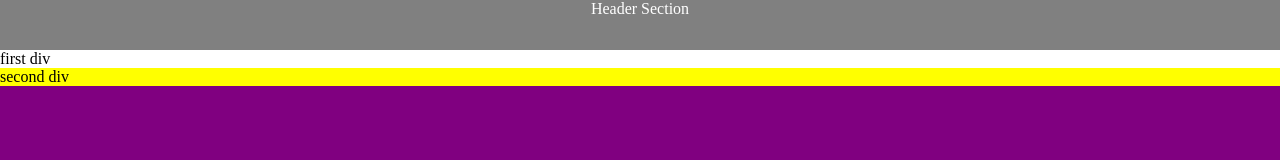
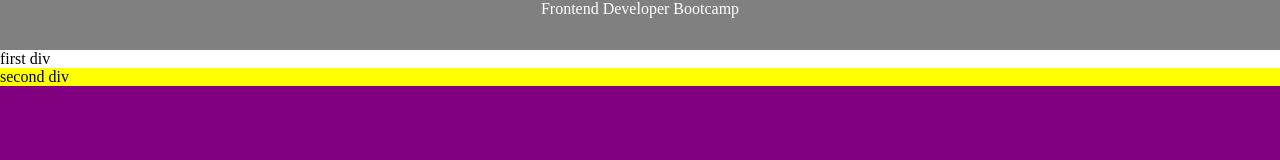
Before and after one commit to gorakhjoshi/fdb36-html-css, a plain HTML site: page index.html in a window 1280 px wide. Shown: the top 160 px of the page. Drawn offline with Linux system fonts and the light colour scheme.

Commit message:
change header

```diff
--- a/index.html
+++ b/index.html
@@ -7,7 +7,7 @@
     <link rel="stylesheet" href="style.css" />
   </head>
   <body>
-    <header>Header Section</header>
+    <header>Frontend Developer Bootcamp</header>
     <main>
       <div class="first">first div</div>
       <div class="second">second div</div>
```
